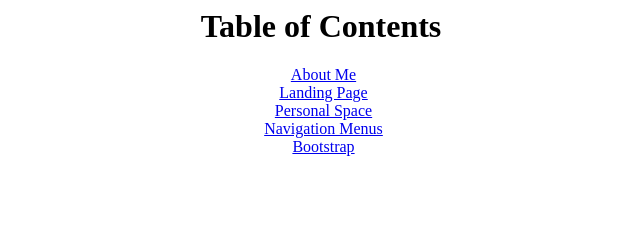
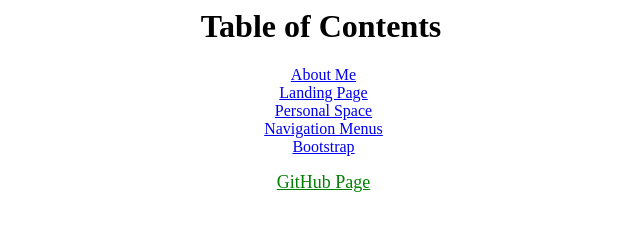
Before and after one commit to jansinay/compilation-of-webpages, a plain HTML site: page index.html in a window 1280 px wide. Shown: the whole page, without its empty margins (319-959 px from the left). Drawn offline with Linux system fonts and the light colour scheme.

Commit message:
Added a GitHub link

```diff
--- a/index.html
+++ b/index.html
@@ -13,6 +13,10 @@
         list-style: none;
         margin-right: 35px;
     }
+    .github a {
+        color: green;
+        font-size: 18px;
+    }
 </style>
 
 <body>
@@ -26,8 +30,17 @@
             <li><a href="activity 2&3/index1.html">Personal Space</a></li>
             <li><a href="activity 4/index.html">Navigation Menus</a></li>
             <li><a href="activity 5/index.html">Bootstrap</a></li>
+
+            <p>
+                <span class="github">
+                    <a href="https://github.com/jansinay"
+                    target="_blank" rel="noopener noreferrer">GitHub Page
+                </span>
+            </p>
+
         </ul>
     </div>
 
 </body>
+
 </html>
```
